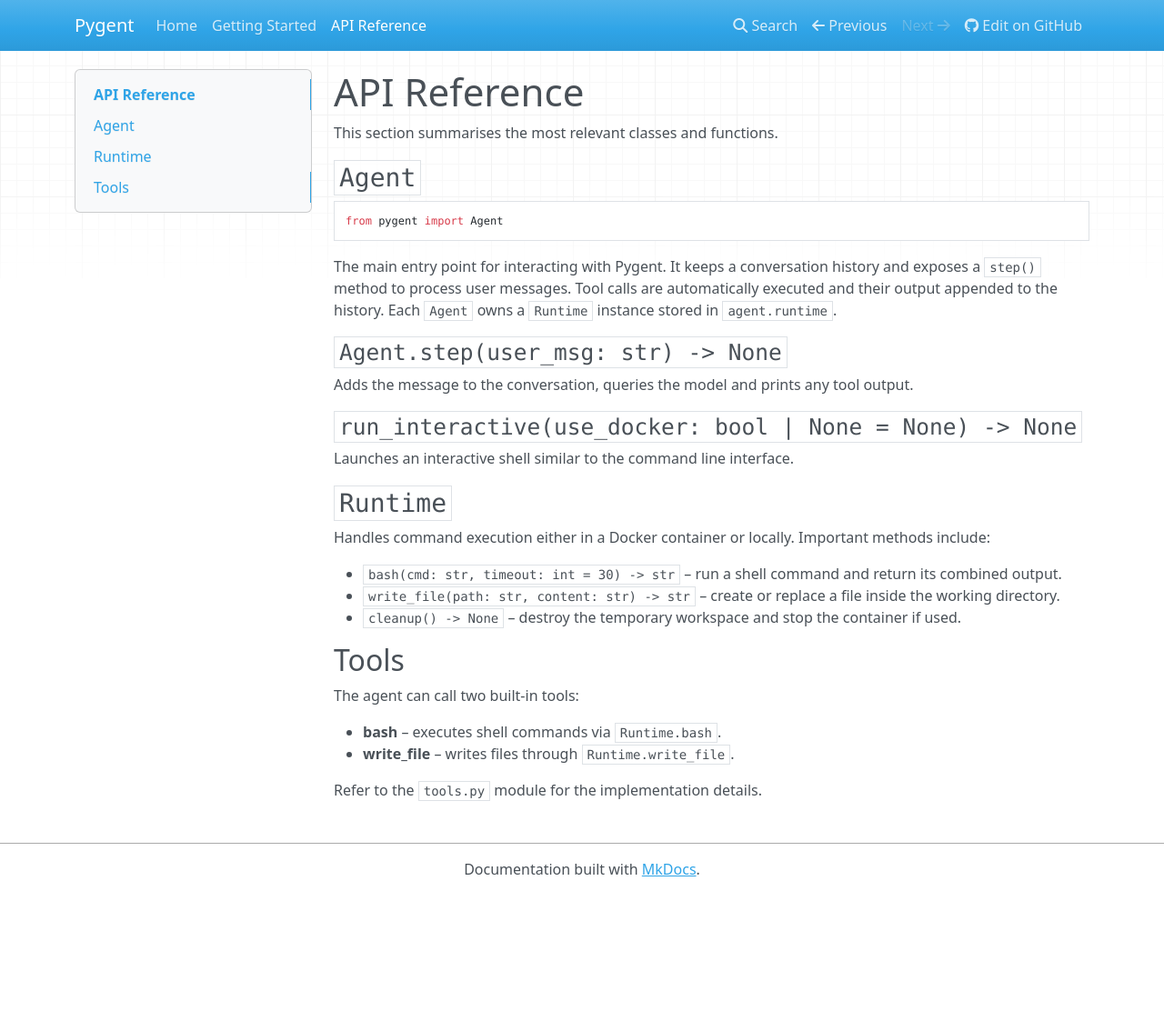
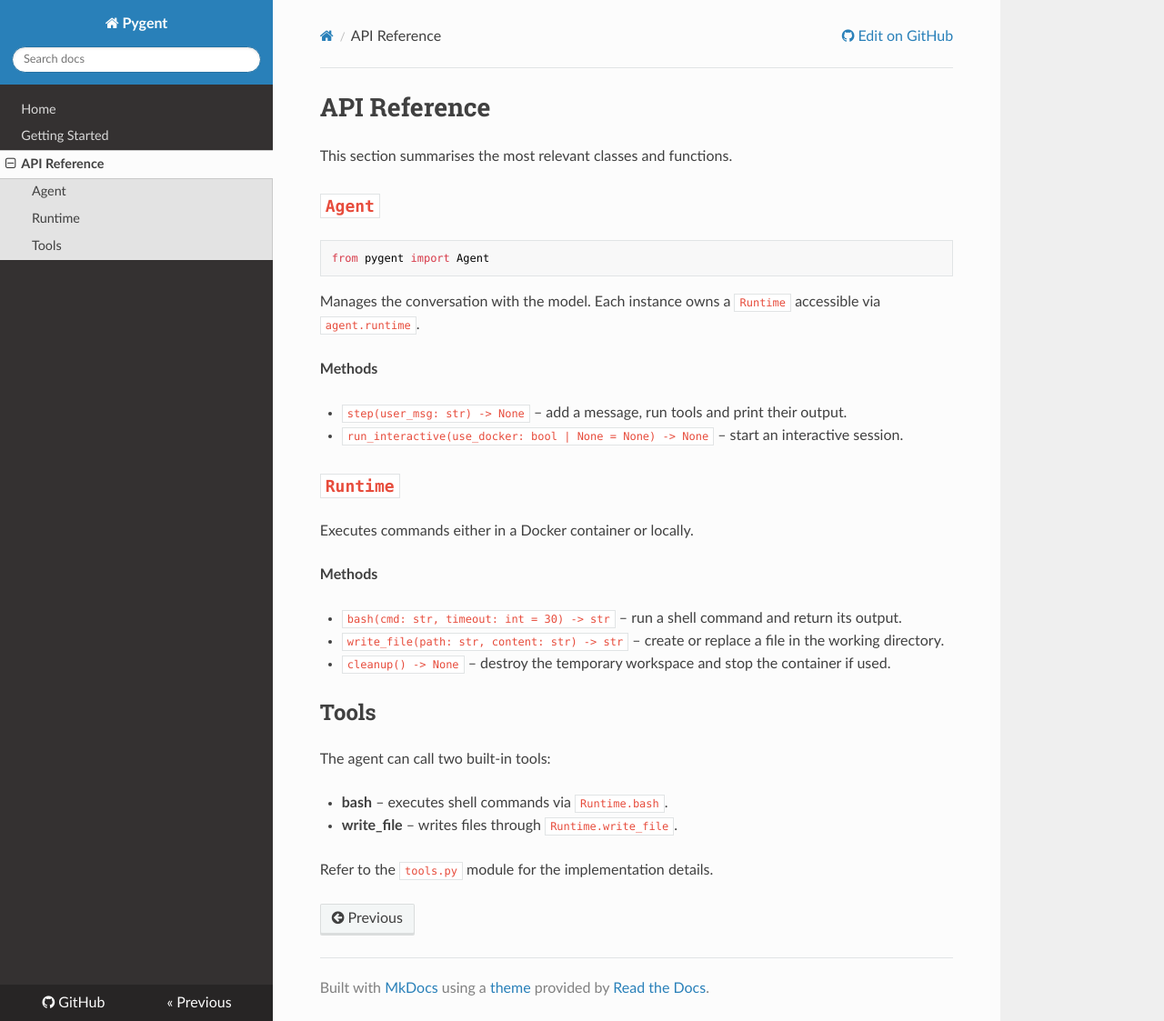
Before and after one commit to MarianoChaves/pygent, an MkDocs documentation site: the page built from docs/api-reference.md, in a window 1280 px wide and 1123 px high. Shown: the whole window at 91% size. Built offline with MkDocs 1.6.1, drawn with Linux system fonts in a browser that asks for light colours; nearby versions of some CDN libraries.

Commit message:
docs: clarify OpenAI env vars and update theme

````diff
--- a/docs/api-reference.md
+++ b/docs/api-reference.md
@@ -8,21 +8,28 @@ This section summarises the most relevant classes and functions.
 from pygent import Agent
 ```
 
-The main entry point for interacting with Pygent. It keeps a conversation history and exposes a `step()` method to process user messages. Tool calls are automatically executed and their output appended to the history. Each `Agent` owns a `Runtime` instance stored in `agent.runtime`.
+Manages the conversation with the model. Each instance owns a
+`Runtime` accessible via ``agent.runtime``.
 
-### `Agent.step(user_msg: str) -> None`
-Adds the message to the conversation, queries the model and prints any tool output.
+**Methods**
 
-### `run_interactive(use_docker: bool | None = None) -> None`
-Launches an interactive shell similar to the command line interface.
+- `step(user_msg: str) -> None` – add a message, run tools and print
+  their output.
+- `run_interactive(use_docker: bool | None = None) -> None` – start an
+  interactive session.
 
 ## `Runtime`
 
-Handles command execution either in a Docker container or locally. Important methods include:
+Executes commands either in a Docker container or locally.
 
-- `bash(cmd: str, timeout: int = 30) -> str` &ndash; run a shell command and return its combined output.
-- `write_file(path: str, content: str) -> str` &ndash; create or replace a file inside the working directory.
-- `cleanup() -> None` &ndash; destroy the temporary workspace and stop the container if used.
+**Methods**
+
+- `bash(cmd: str, timeout: int = 30) -> str` – run a shell command and
+  return its output.
+- `write_file(path: str, content: str) -> str` – create or replace a
+  file in the working directory.
+- `cleanup() -> None` – destroy the temporary workspace and stop the
+  container if used.
 
 ## Tools
 
--- a/mkdocs.yml
+++ b/mkdocs.yml
@@ -1,7 +1,10 @@
 site_name: Pygent
+site_url: https://example.com/
+repo_url: https://github.com/marianochaves/pygent
+theme: readthedocs
 nav:
   - Home: index.md
   - Getting Started: getting-started.md
   - API Reference: api-reference.md
-site_url: https://example.com/
-repo_url: https://github.com/marianochaves/pygent
+plugins:
+  - search
````
Also changed, not shown: README.md (+19 -0 lines), docs/getting-started.md (+17 -0 lines), 1 other file.
